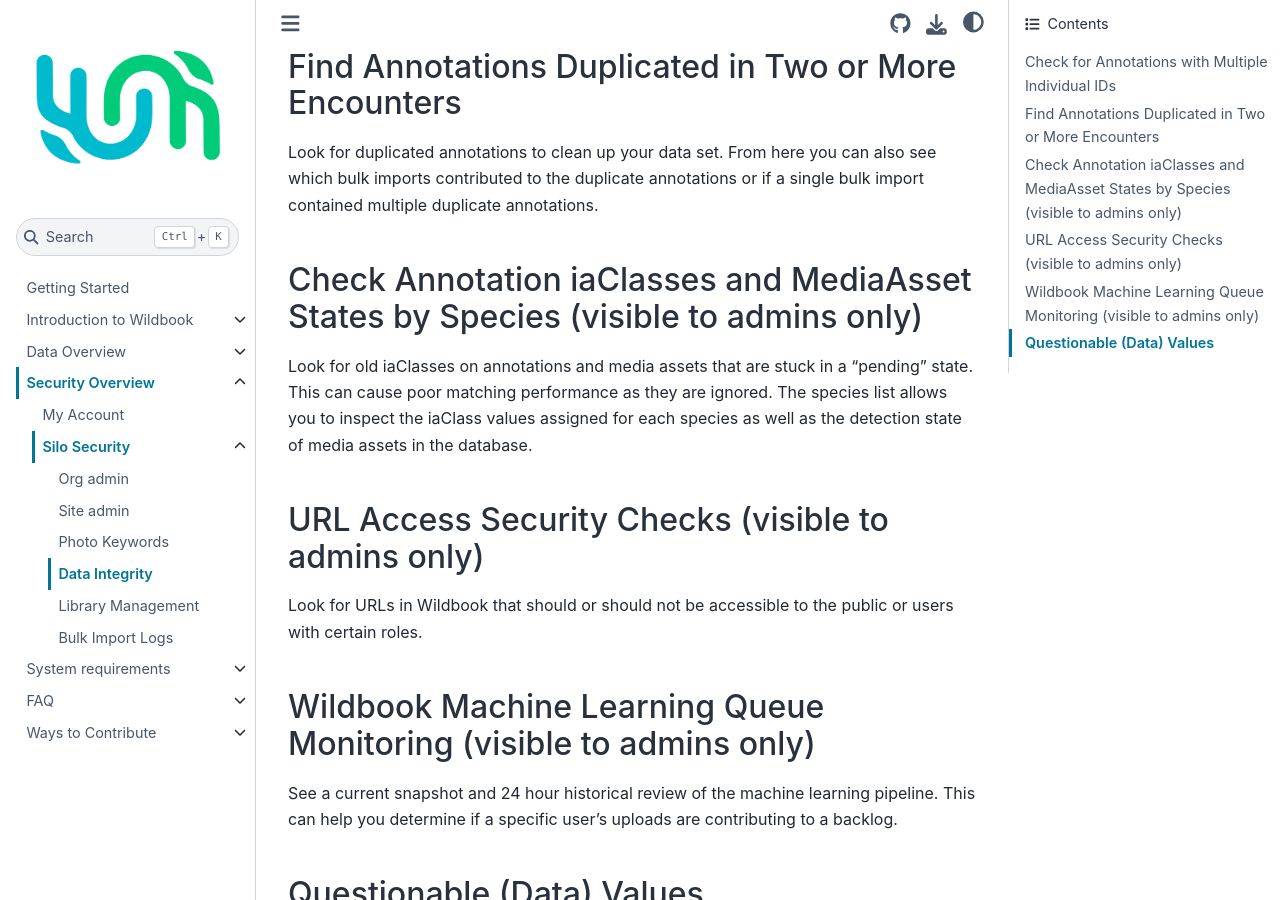
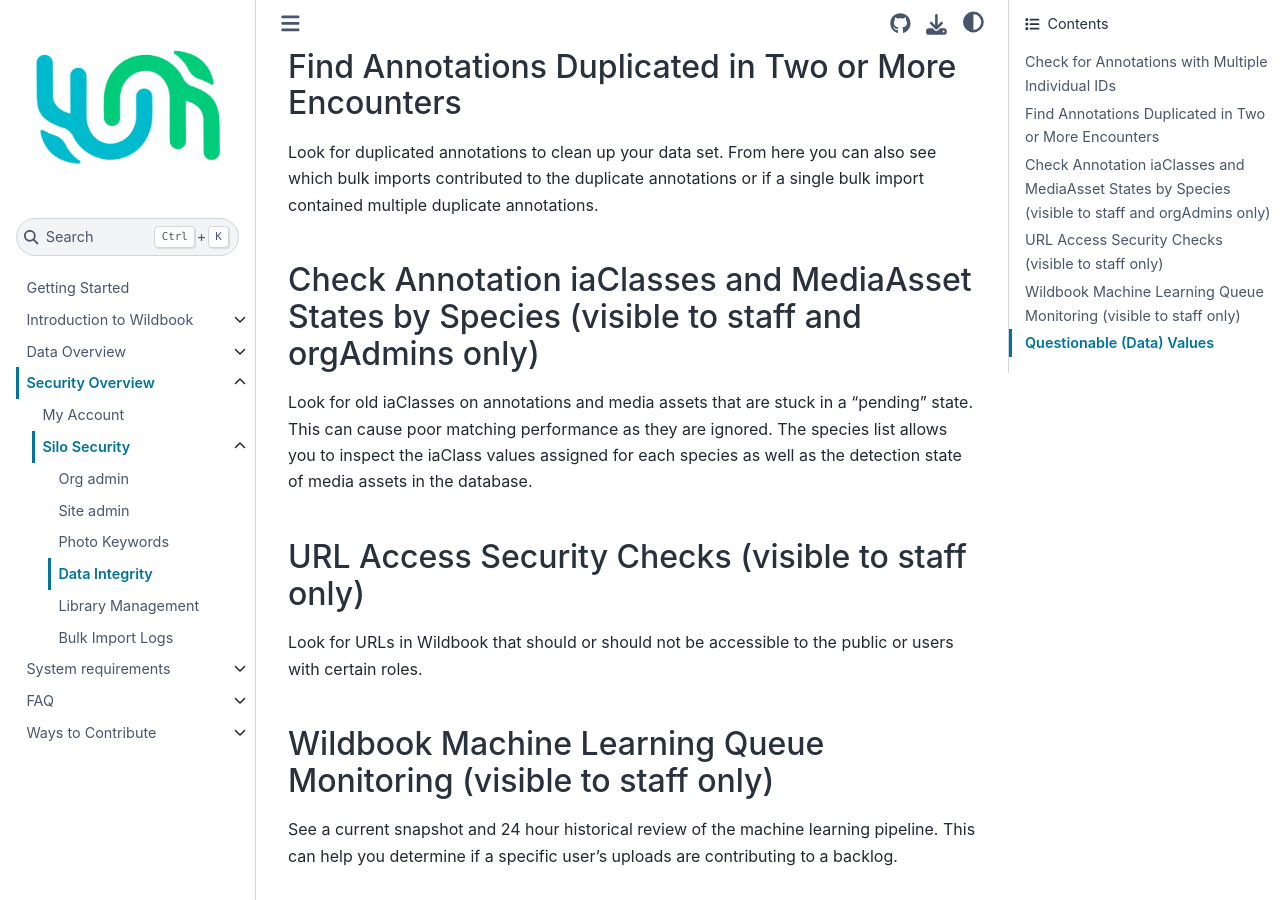
Before and after one commit to WildMeOrg/wildbook-docs, a Sphinx documentation site: the page built from docs/security/silo-security/data-integrity.md, in a window 1280 px wide and 900 px high, scrolled down 327 px. Built offline with Sphinx 7.4.7 and the Sphinx Book theme 1.1.4, drawn with Linux system fonts in a browser that asks for light colours.

Commit message:
Update data-integrity.md
Updated Data Integrity page with new role permissions.

```diff
--- a/docs/security/silo-security/data-integrity.md
+++ b/docs/security/silo-security/data-integrity.md
@@ -8,15 +8,15 @@
 
 Look for duplicated annotations to clean up your data set. From here you can also see which bulk imports contributed to the duplicate annotations or if a single bulk import contained multiple duplicate annotations.
 
-## Check Annotation iaClasses and MediaAsset States by Species (visible to admins only)
+## Check Annotation iaClasses and MediaAsset States by Species (visible to staff and orgAdmins only)
 
 Look for old iaClasses on annotations and media assets that are stuck in a "pending" state. This can cause poor matching performance as they are ignored. The species list allows you to inspect the iaClass values assigned for each species as well as the detection state of media assets in the database.
 
-## URL Access Security Checks (visible to admins only)
+## URL Access Security Checks (visible to staff only)
 
 Look for URLs in Wildbook that should or should not be accessible to the public or users with certain roles.
 
-## Wildbook Machine Learning Queue Monitoring (visible to admins only)
+## Wildbook Machine Learning Queue Monitoring (visible to staff only)
 
 See a current snapshot and 24 hour historical review of the machine learning pipeline. This can help you determine if a specific user's uploads are contributing to a backlog.
 
```
